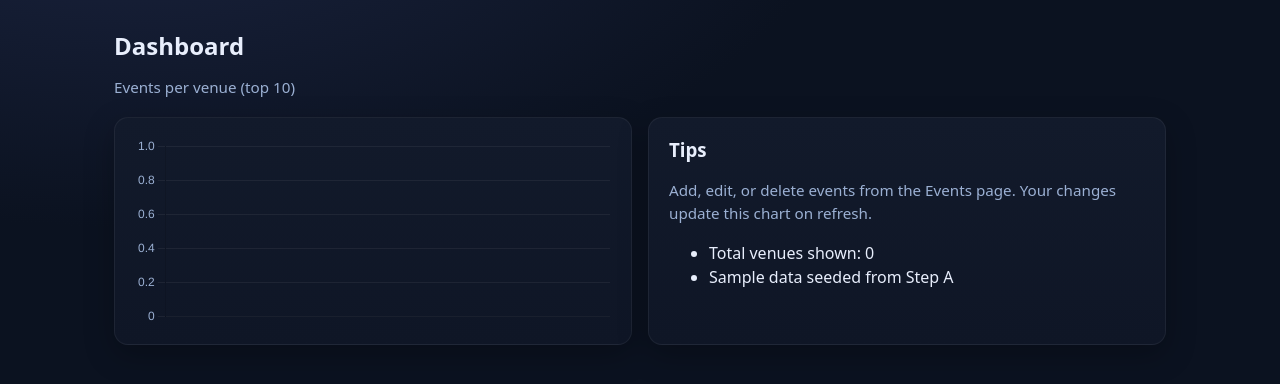
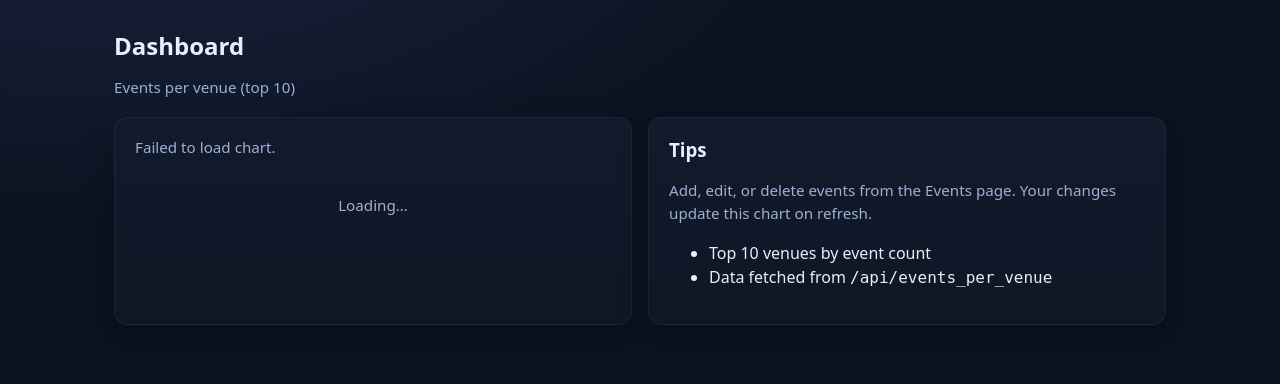
Before and after one commit to Singnath/Box_office, a Flask app: template templates/dashboard.html in a window 1280 px wide. Shown: the part 53-437 px from the top of the page. Run offline with Flask 3, Linux system fonts and the light colour scheme; the template is opened without the code that fills it, so the values that code supplies are empty.

Commit message:
feat(dashboard): serve events-per-venue JSON and load chart via fetch with loading state

```diff
--- a/app.py
+++ b/app.py
@@ -56,6 +56,25 @@
     return User.get_by_id(user_id)
 
 # ---- Routes ----
+from flask import Flask, render_template, request, redirect, url_for, flash, g, jsonify
+
+@app.route("/api/events_per_venue")
+@login_required
+def api_events_per_venue():
+    db = get_db()
+    rows = db.execute("""
+        SELECT v.name AS label, COUNT(e.event_id) AS n
+        FROM venues v
+        LEFT JOIN events e ON e.venue_id = v.venue_id
+        GROUP BY v.venue_id, v.name
+        ORDER BY n DESC, v.name ASC
+        LIMIT 10
+    """).fetchall()
+    return jsonify({
+        "labels": [r["label"] for r in rows],
+        "counts": [r["n"] for r in rows]
+    })
+
 @app.route("/login", methods=["GET","POST"])
 def login():
     if request.method == "POST":
--- a/static/style.css
+++ b/static/style.css
@@ -104,3 +104,9 @@
   gap: 10px; padding: 12px 0 4px;
 }
 .pager-right { display:flex; gap:10px; }
+.chart-wrap{ position:relative; min-height:140px }
+.chart-wrap.loading canvas{ opacity:.35; filter:blur(1px) }
+.chart-wrap .loading-text{
+  position:absolute; inset:0; display:flex; align-items:center; justify-content:center;
+  font-size:.95rem; opacity:.7;
+}
--- a/templates/dashboard.html
+++ b/templates/dashboard.html
@@ -12,33 +12,32 @@
 
   <div class="grid two">
     <div class="card">
-      <canvas id="chart" height="120" data-labels='{{ (labels|default([]))|tojson|safe }}' data-counts='{{ (counts|default([]))|tojson|safe }}'></canvas>
+      <div id="chartWrap" class="chart-wrap loading">
+        <canvas id="chart" height="120"></canvas>
+        <div class="loading-text">Loading…</div>
+      </div>
     </div>
     <div class="card">
       <h3>Tips</h3>
       <p class="subtle">Add, edit, or delete events from the Events page. Your changes update this chart on refresh.</p>
       <ul>
-        <li>Total venues shown: {{ labels|length }}</li>
-        <li>Sample data seeded from Step A</li>
+        <li>Top 10 venues by event count</li>
+        <li>Data fetched from <code>/api/events_per_venue</code></li>
       </ul>
     </div>
   </div>
 
   <script>
-    const el = document.getElementById('chart');
-    const labels = JSON.parse(el.dataset.labels || '[]');
-    const counts = JSON.parse(el.dataset.counts || '[]');
-    const ctx = el.getContext('2d');
+    const wrap = document.getElementById('chartWrap');
+    const ctx  = document.getElementById('chart').getContext('2d');
+
+    fetch('{{ url_for("api_events_per_venue") }}')
+      .then(r => r.json())
+      .then(({labels, counts}) => {
+        wrap.classList.remove('loading');
         new Chart(ctx, {
           type: 'bar',
-      data: {
-        labels,
-        datasets: [{
-          label: 'Events',
-          data: counts,
-          borderWidth: 1
-        }]
-      },
+          data: { labels, datasets: [{ label: 'Events', data: counts, borderWidth: 1 }] },
           options: {
             responsive: true,
             plugins: { legend: { display: false } },
@@ -48,5 +47,14 @@
             }
           }
         });
+      })
+      .catch(err => {
+        wrap.classList.remove('loading');
+        console.error(err);
+        const msg = document.createElement('div');
+        msg.className = 'subtle';
+        msg.textContent = 'Failed to load chart.';
+        ctx.canvas.replaceWith(msg);
+      });
   </script>
 {% endblock %}
```
Also changed, not shown: box_office.db. Lines whose indentation alone changed are shown as unchanged.
